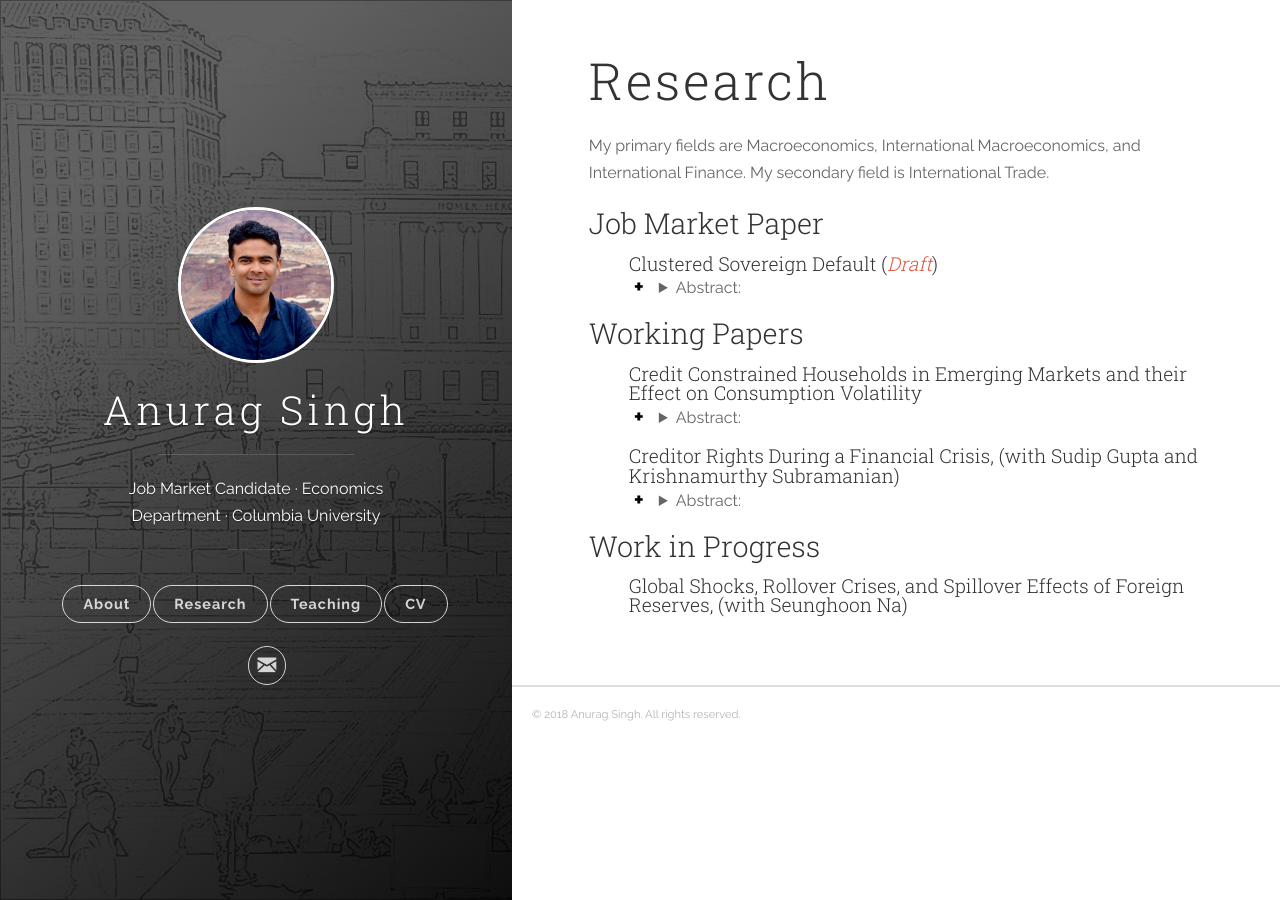
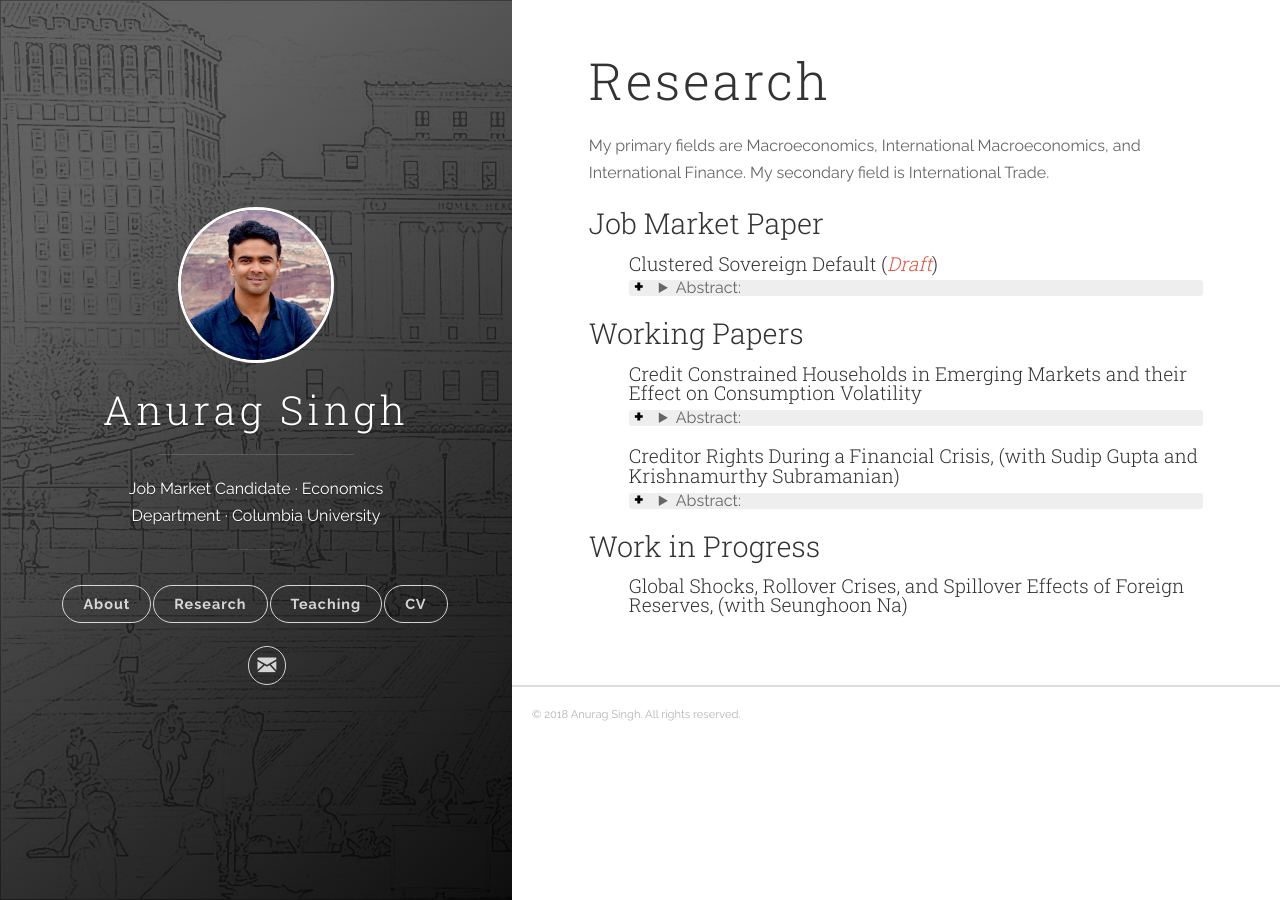
Before and after one commit to vinayakiyer/vinayakiyer.github.io, a Jekyll site: the page built from _posts/2018-06-13-research.markdown, in a window 1280 px wide. Built offline with Jekyll 4.4.1, drawn with Linux system fonts in a browser that asks for light colours.

Commit message:
Update main.scss

```diff
--- a/css/main.scss
+++ b/css/main.scss
@@ -58,6 +58,11 @@ pre.highlight code,
   border-radius:100%;
 }
 
+details {
+    border-radius: 3px;
+    background: #EEE;
+}
+
 details summary::-webkit-details-marker {
   background: red;
   color: #fff;
```
